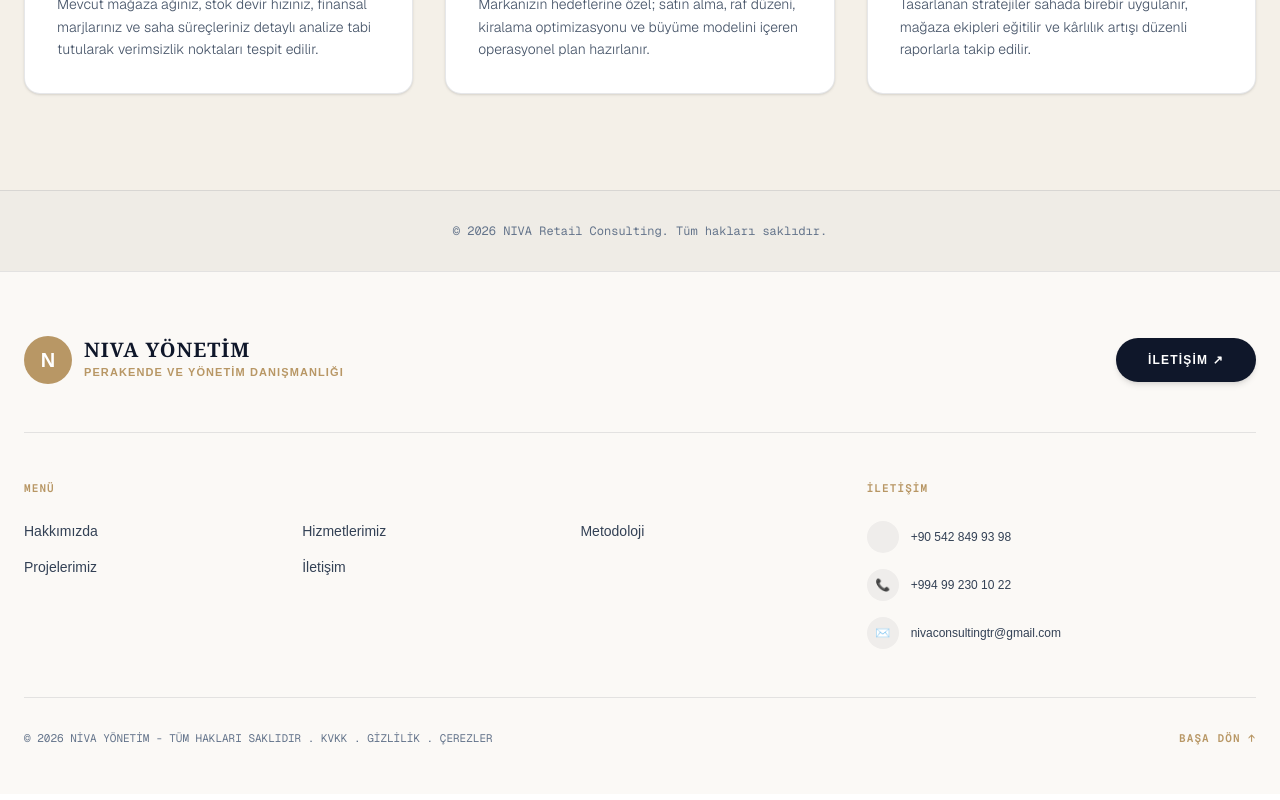
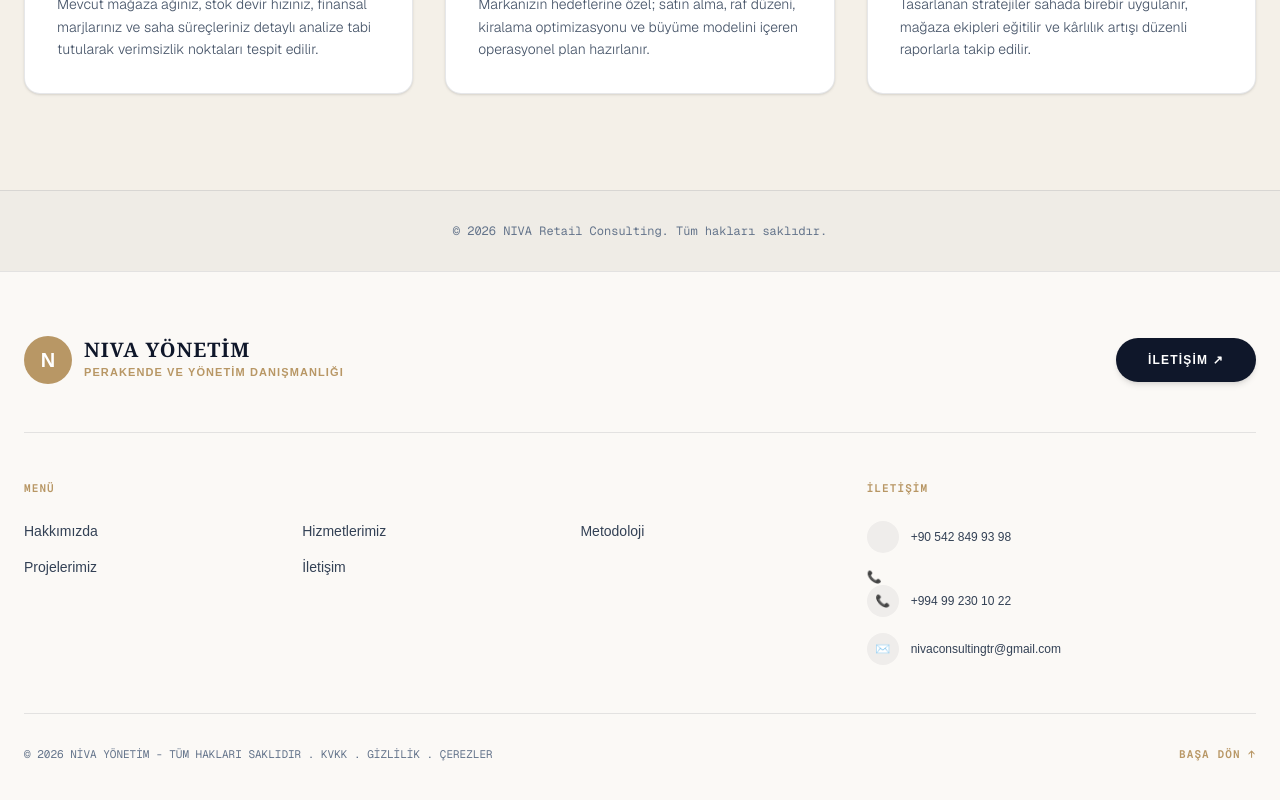
Before and after one commit to NisaKocabey/Niva.Website, a Next.js app in the folder niva-site/: page / in a window 1280 px wide. Shown: the part 2244-3044 px from the top of the page. Built offline with nearby package versions, Linux system fonts and the light colour scheme.

Commit message:
emoji güncellendi

```diff
--- a/niva-site/app/components/SiteFooter.tsx
+++ b/niva-site/app/components/SiteFooter.tsx
@@ -73,7 +73,7 @@ export default function SiteFooter() {
                 </div>
                 <span>+90 542 849 93 98</span>
               </div>
-
+                 📞
               <div className="flex items-center gap-3">
                 <div className="w-8 h-8 rounded-full bg-[#0F172A]/5 flex items-center justify-center text-[#0F172A]">
                   📞
```
